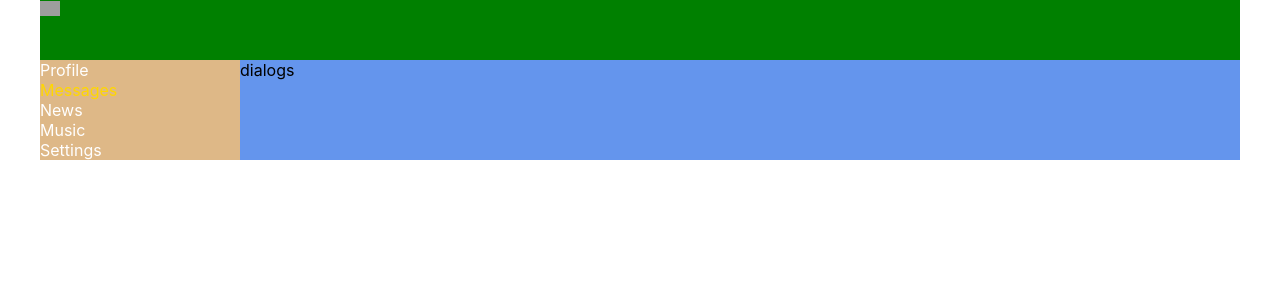
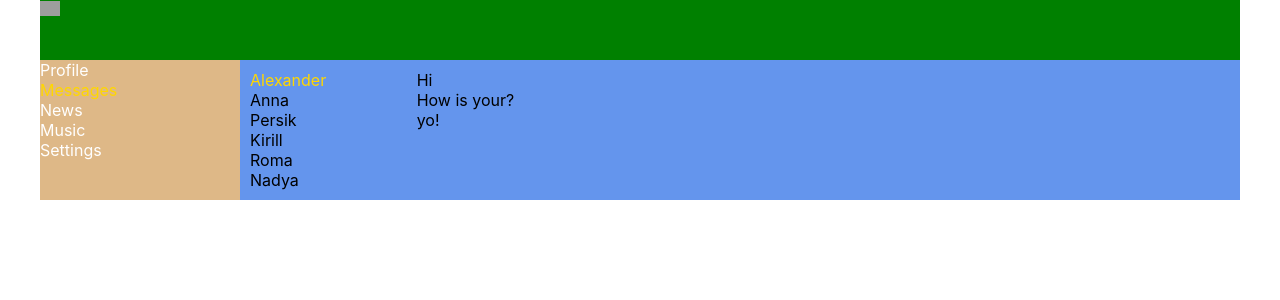
Before and after one commit to Alpadalica/social_network-main, a React (Create React App) app: page /dialogs in a window 1280 px wide. Shown: the top 300 px of the page. Built offline with nearby package versions, Linux system fonts and the light colour scheme; grey boxes are pictures that could not be loaded.

Commit message:
create dialogs page

```diff
--- a/src/components/Dialogs/Dialogs.module.css
+++ b/src/components/Dialogs/Dialogs.module.css
@@ -0,0 +1,21 @@
+.dialogs {
+    display: grid;
+    grid-template-columns: 2fr 10fr;
+}
+
+.dialogsItems {
+    padding: 10px;
+
+}
+
+.dialogsItems .active{
+    color: gold;
+}
+
+.messages {
+    padding: 10px;
+}
+
+.messages .message {
+
+}
--- a/src/components/Dialogs/Dialogs.tsx
+++ b/src/components/Dialogs/Dialogs.tsx
@@ -3,8 +3,32 @@ import s from './Dialogs.module.css'
 
 const Dialogs = () => {
     return (
-        <div>
-           dialogs
+        <div className={s.dialogs}>
+            <div className={s.dialogsItems}>
+                <div className={s.dialog + ' ' + s.active}>
+                    Alexander
+                </div>
+                <div className={s.dialog}>
+                    Anna
+                </div>
+                <div className={s.dialog}>
+                    Persik
+                </div>
+                <div className={s.dialog}>
+                    Kirill
+                </div>
+                <div className={s.dialog}>
+                    Roma
+                </div>
+                <div className={s.dialog}>
+                    Nadya
+                </div>
+            </div>
+            <div className={s.messages}>
+                <div className={s.message}>Hi</div>
+                <div className={s.message}>How is your?</div>
+                <div className={s.message}>yo!</div>
+            </div>
         </div>
     );
 };
```
